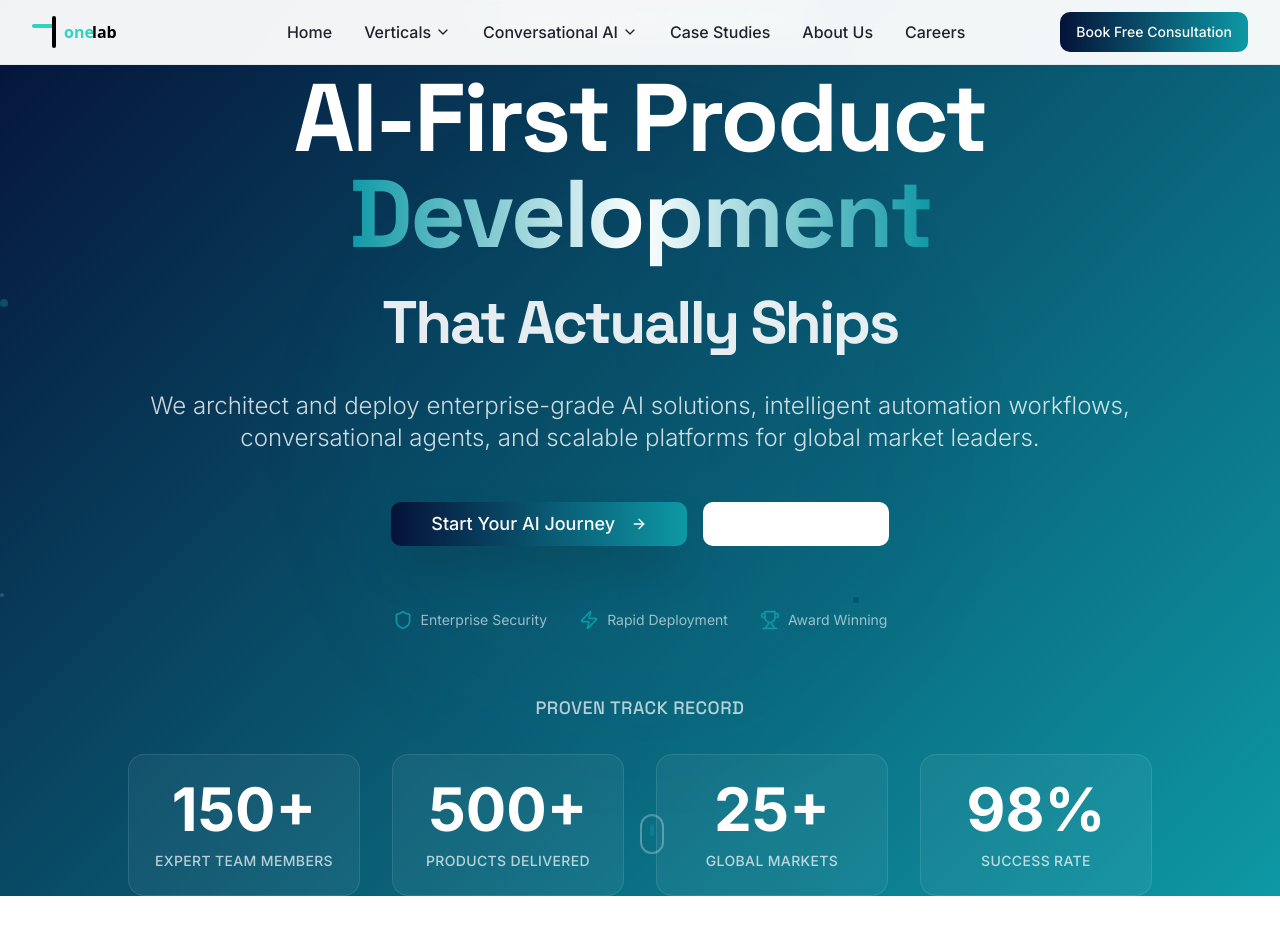
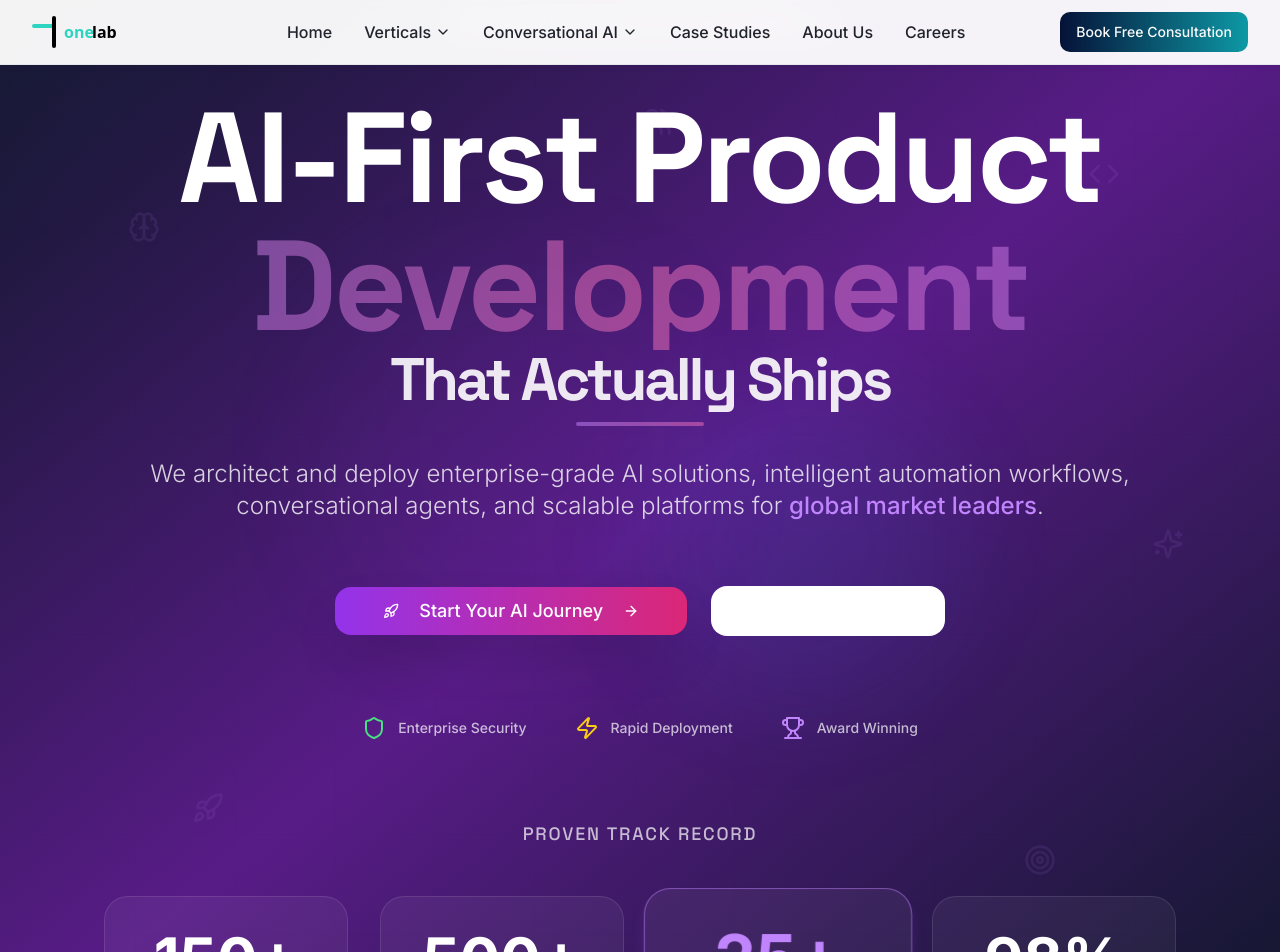
Before and after one commit to Sahil-code-love/onelab-ai-revamp-website, a React (Vite) app: page / in a window 1280 px wide. Shown: the top 952 px of the page. Built offline with nearby package versions, Linux system fonts and the light colour scheme.

Commit message:
Redesign Hero section layout
Completely redesign the Hero section with a focus on interactivity and a more modern, "beyond" thinking approach.

```diff
--- a/src/components/sections/Hero.tsx
+++ b/src/components/sections/Hero.tsx
@@ -1,115 +1,233 @@
 import { Button } from "@/components/ui/button";
-import { ArrowRight, Globe, Zap, Trophy, Shield } from "lucide-react";
+import { ArrowRight, Globe, Zap, Trophy, Shield, Sparkles, Brain, Rocket, Target, Code, Users } from "lucide-react";
+import { useState, useEffect } from "react";
 
 const Hero = () => {
+  const [mousePosition, setMousePosition] = useState({ x: 0, y: 0 });
+  const [currentMetric, setCurrentMetric] = useState(0);
+  const [animatedCounts, setAnimatedCounts] = useState({ teams: 0, products: 0, markets: 0, success: 0 });
+
+  useEffect(() => {
+    const handleMouseMove = (e: MouseEvent) => {
+      setMousePosition({ x: e.clientX, y: e.clientY });
+    };
+    window.addEventListener('mousemove', handleMouseMove);
+    return () => window.removeEventListener('mousemove', handleMouseMove);
+  }, []);
+
+  useEffect(() => {
+    const interval = setInterval(() => {
+      setCurrentMetric(prev => (prev + 1) % 4);
+    }, 3000);
+    return () => clearInterval(interval);
+  }, []);
+
+  useEffect(() => {
+    const targets = { teams: 150, products: 500, markets: 25, success: 98 };
+    const duration = 2000;
+    const steps = 60;
+    const stepTime = duration / steps;
+
+    const animateNumber = (key: keyof typeof targets, target: number) => {
+      let current = 0;
+      const increment = target / steps;
+      const timer = setInterval(() => {
+        current += increment;
+        if (current >= target) {
+          current = target;
+          clearInterval(timer);
+        }
+        setAnimatedCounts(prev => ({ ...prev, [key]: Math.floor(current) }));
+      }, stepTime);
+    };
+
+    const timeout = setTimeout(() => {
+      animateNumber('teams', targets.teams);
+      animateNumber('products', targets.products);
+      animateNumber('markets', targets.markets);
+      animateNumber('success', targets.success);
+    }, 500);
+
+    return () => clearTimeout(timeout);
+  }, []);
+
+  const floatingElements = [
+    { icon: Brain, delay: 0, x: 10, y: 20 },
+    { icon: Code, delay: 1000, x: 85, y: 15 },
+    { icon: Rocket, delay: 2000, x: 15, y: 75 },
+    { icon: Target, delay: 3000, x: 80, y: 80 },
+    { icon: Users, delay: 1500, x: 50, y: 10 },
+    { icon: Sparkles, delay: 2500, x: 90, y: 50 }
+  ];
+
   return (
-    <section className="relative min-h-screen flex items-center justify-center overflow-hidden">
-      {/* Enhanced Background with multiple layers */}
-      <div className="absolute inset-0 gradient-hero"></div>
+    <section className="relative min-h-screen flex items-center justify-center overflow-hidden bg-gradient-to-br from-slate-900 via-purple-900 to-slate-900">
+      {/* Interactive Mouse-Following Background */}
+      <div
+        className="absolute inset-0 opacity-30"
+        style={{
+          background: `radial-gradient(600px circle at ${mousePosition.x}px ${mousePosition.y}px, rgba(139, 92, 246, 0.15), transparent 40%)`
+        }}
+      />
 
-      {/* Sophisticated animated background elements */}
-      <div className="absolute inset-0 overflow-hidden">
-        <div className="absolute top-1/4 left-1/4 w-96 h-96 bg-tech-accent/8 rounded-full blur-3xl animate-pulse"></div>
-        <div className="absolute bottom-1/3 right-1/4 w-80 h-80 bg-primary/8 rounded-full blur-3xl animate-pulse delay-1000"></div>
-        <div className="absolute top-1/2 left-1/2 transform -translate-x-1/2 -translate-y-1/2 w-[600px] h-[600px] bg-gradient-to-r from-tech-accent/5 to-primary/5 rounded-full blur-3xl animate-pulse delay-500"></div>
+      {/* Dynamic Grid Background */}
+      <div className="absolute inset-0 opacity-20" style={{
+        backgroundImage: `
+          linear-gradient(rgba(139, 92, 246, 0.1) 1px, transparent 1px),
+          linear-gradient(90deg, rgba(139, 92, 246, 0.1) 1px, transparent 1px)
+        `,
+        backgroundSize: '100px 100px',
+        animation: 'grid-move 20s linear infinite'
+      }} />
 
-        {/* Floating particles */}
-        <div className="absolute top-1/3 left-1/6 w-2 h-2 bg-tech-accent/40 rounded-full animate-pulse delay-700"></div>
-        <div className="absolute bottom-1/3 right-1/6 w-1 h-1 bg-white/30 rounded-full animate-pulse delay-1500"></div>
-        <div className="absolute top-2/3 left-2/3 w-1.5 h-1.5 bg-primary/40 rounded-full animate-pulse delay-300"></div>
-      </div>
+      {/* Floating Interactive Elements */}
+      {floatingElements.map((element, index) => {
+        const Icon = element.icon;
+        return (
+          <div
+            key={index}
+            className="absolute opacity-20 group cursor-pointer transition-all duration-500 hover:opacity-80 hover:scale-150"
+            style={{
+              left: `${element.x}%`,
+              top: `${element.y}%`,
+              animationDelay: `${element.delay}ms`
+            }}
+          >
+            <Icon className="w-8 h-8 text-purple-400 animate-pulse group-hover:text-yellow-400 transition-colors" />
+          </div>
+        );
+      })}
+
+      {/* Animated Orbs */}
+      <div className="absolute top-1/4 left-1/4 w-96 h-96 bg-purple-500/10 rounded-full blur-3xl animate-pulse" />
+      <div className="absolute bottom-1/3 right-1/4 w-80 h-80 bg-blue-500/10 rounded-full blur-3xl animate-pulse delay-1000" />
 
       <div className="relative z-10 max-w-7xl mx-auto px-4 sm:px-6 lg:px-8">
+        {/* Interactive Header Badge */}
         <div className="text-center animate-fade-up">
-          {/* Premium badge */}
-          <div className="inline-flex items-center gap-2 px-4 py-2 rounded-full bg-white/10 backdrop-blur-sm border border-white/20 mb-8">
-            <Globe className="w-4 h-4 text-tech-accent" />
-            <span className="text-white/90 text-sm font-medium">Trusted by Fortune 500 Companies Globally</span>
+          <div className="inline-flex items-center gap-3 px-6 py-3 rounded-full bg-white/10 backdrop-blur-md border border-white/20 mb-12 group hover:bg-white/20 transition-all duration-300 cursor-pointer">
+            <Globe className="w-5 h-5 text-purple-400 group-hover:rotate-180 transition-transform duration-500" />
+            <span className="text-white text-sm font-medium">Trusted by Fortune 500 Companies Globally</span>
+            <Sparkles className="w-4 h-4 text-yellow-400 animate-pulse" />
           </div>
 
-          {/* Main headline with enhanced typography */}
-          <h1 className="text-6xl md:text-8xl font-space-grotesk font-bold text-white mb-8 leading-[0.9] tracking-tight">
-            AI-First Product
-            <br />
-            <span className="bg-gradient-to-r from-tech-accent via-white to-tech-accent bg-clip-text text-transparent">
-              Development
-            </span>
-            <br />
-            <span className="text-5xl md:text-6xl text-white/90">That Actually Ships</span>
-          </h1>
+          {/* Interactive Main Headline */}
+          <div className="relative">
+            <h1 className="text-6xl md:text-8xl lg:text-9xl font-space-grotesk font-bold mb-12 leading-[0.85] tracking-tight">
+              <span className="block text-white hover:text-purple-300 transition-colors duration-300 cursor-default">
+                AI-First Product
+              </span>
+              <span className="block bg-gradient-to-r from-purple-400 via-pink-400 to-purple-400 bg-clip-text text-transparent animate-pulse">
+                Development
+              </span>
+              <span className="block text-4xl md:text-5xl lg:text-6xl text-white/90 hover:text-white transition-colors duration-300 cursor-default">
+                That Actually Ships
+              </span>
+            </h1>
 
-          {/* Enhanced description */}
-          <p className="text-xl md:text-2xl text-white/80 mb-12 max-w-5xl mx-auto leading-relaxed font-light">
+            {/* Interactive Accent Line */}
+            <div className="absolute -bottom-4 left-1/2 transform -translate-x-1/2 w-32 h-1 bg-gradient-to-r from-purple-400 to-pink-400 rounded-full animate-pulse" />
+          </div>
+
+          {/* Enhanced Description */}
+          <p className="text-xl md:text-2xl text-white/80 mb-16 max-w-5xl mx-auto leading-relaxed font-light">
             We architect and deploy enterprise-grade AI solutions, intelligent automation workflows,
-            conversational agents, and scalable platforms for global market leaders.
+            conversational agents, and scalable platforms for <span className="text-purple-400 font-medium">global market leaders</span>.
           </p>
 
-          {/* CTA section with multiple options */}
-          <div className="flex flex-col sm:flex-row justify-center items-center gap-4 mb-16">
-            <Button size="lg" className="btn-tech text-lg px-10 py-4 group shadow-2xl">
+          {/* Interactive CTA Buttons */}
+          <div className="flex flex-col sm:flex-row justify-center items-center gap-6 mb-20">
+            <Button
+              size="lg"
+              className="bg-gradient-to-r from-purple-600 to-pink-600 hover:from-purple-700 hover:to-pink-700 text-white text-lg px-12 py-6 rounded-2xl group shadow-2xl hover:shadow-purple-500/25 transition-all duration-300 hover:scale-105"
+            >
+              <Rocket className="mr-3 h-5 w-5 group-hover:rotate-12 transition-transform" />
               Start Your AI Journey
-              <ArrowRight className="ml-2 h-5 w-5 group-hover:translate-x-1 transition-transform" />
+              <ArrowRight className="ml-3 h-5 w-5 group-hover:translate-x-2 transition-transform" />
             </Button>
-            <Button variant="outline" size="lg" className="text-white border-white/30 hover:bg-white/10 text-lg px-8 py-4 backdrop-blur-sm">
+            <Button
+              variant="outline"
+              size="lg"
+              className="text-white border-white/30 hover:bg-white/10 text-lg px-10 py-6 rounded-2xl backdrop-blur-md hover:border-purple-400/50 transition-all duration-300 hover:scale-105"
+            >
+              <Target className="mr-2 h-5 w-5" />
               View Portfolio
             </Button>
           </div>
 
-          {/* Trust indicators */}
-          <div className="flex flex-wrap justify-center items-center gap-8 mb-16 text-white/60">
-            <div className="flex items-center gap-2">
-              <Shield className="w-5 h-5 text-tech-accent" />
-              <span className="text-sm">Enterprise Security</span>
-            </div>
-            <div className="flex items-center gap-2">
-              <Zap className="w-5 h-5 text-tech-accent" />
-              <span className="text-sm">Rapid Deployment</span>
-            </div>
-            <div className="flex items-center gap-2">
-              <Trophy className="w-5 h-5 text-tech-accent" />
-              <span className="text-sm">Award Winning</span>
-            </div>
+          {/* Interactive Trust Indicators */}
+          <div className="flex flex-wrap justify-center items-center gap-12 mb-20">
+            {[
+              { icon: Shield, text: "Enterprise Security", color: "text-green-400" },
+              { icon: Zap, text: "Rapid Deployment", color: "text-yellow-400" },
+              { icon: Trophy, text: "Award Winning", color: "text-purple-400" }
+            ].map((item, index) => {
+              const Icon = item.icon;
+              return (
+                <div key={index} className="flex items-center gap-3 group cursor-pointer hover:scale-110 transition-transform duration-300">
+                  <Icon className={`w-6 h-6 ${item.color} group-hover:animate-bounce`} />
+                  <span className="text-white/70 group-hover:text-white text-sm font-medium transition-colors">{item.text}</span>
+                </div>
+              );
+            })}
           </div>
 
-          {/* Enhanced Key Metrics with better visual hierarchy */}
+          {/* Interactive Metrics Grid */}
           <div className="animate-fade-in">
-            <h3 className="text-white/70 text-lg font-medium mb-8 tracking-wide">PROVEN TRACK RECORD</h3>
-            <div className="grid grid-cols-2 lg:grid-cols-4 gap-8 max-w-5xl mx-auto">
-              <div className="group">
-                <div className="bg-white/5 backdrop-blur-sm rounded-2xl p-6 border border-white/10 hover:border-tech-accent/30 transition-all duration-300 hover:bg-white/10">
-                  <div className="text-5xl md:text-6xl font-bold text-white mb-3 group-hover:text-tech-accent transition-colors">150+</div>
-                  <div className="text-white/70 text-sm font-medium uppercase tracking-wide">Expert Team Members</div>
+            <h3 className="text-white/70 text-lg font-medium mb-12 tracking-widest">PROVEN TRACK RECORD</h3>
+            <div className="grid grid-cols-2 lg:grid-cols-4 gap-8 max-w-6xl mx-auto">
+              {[
+                { value: animatedCounts.teams, suffix: "+", label: "Expert Team Members", isActive: currentMetric === 0 },
+                { value: animatedCounts.products, suffix: "+", label: "Products Delivered", isActive: currentMetric === 1 },
+                { value: animatedCounts.markets, suffix: "+", label: "Global Markets", isActive: currentMetric === 2 },
+                { value: animatedCounts.success, suffix: "%", label: "Success Rate", isActive: currentMetric === 3 }
+              ].map((metric, index) => (
+                <div
+                  key={index}
+                  className={`group cursor-pointer transition-all duration-500 hover:scale-110 ${
+                    metric.isActive ? 'scale-110' : ''
+                  }`}
+                >
+                  <div className={`relative bg-white/5 backdrop-blur-md rounded-3xl p-8 border transition-all duration-500 hover:bg-white/15 ${
+                    metric.isActive
+                      ? 'border-purple-400/50 bg-white/10 shadow-lg shadow-purple-500/20'
+                      : 'border-white/10 hover:border-purple-400/30'
+                  }`}>
+                    {metric.isActive && (
+                      <div className="absolute -top-2 -right-2 w-4 h-4 bg-purple-400 rounded-full animate-ping" />
+                    )}
+                    <div className={`text-5xl md:text-6xl font-bold mb-4 transition-all duration-300 ${
+                      metric.isActive ? 'text-purple-400' : 'text-white group-hover:text-purple-400'
+                    }`}>
+                      {metric.value}{metric.suffix}
+                    </div>
+                    <div className="text-white/70 text-sm font-medium uppercase tracking-wide leading-tight">
+                      {metric.label}
+                    </div>
+                  </div>
                 </div>
-              </div>
-              <div className="group">
-                <div className="bg-white/5 backdrop-blur-sm rounded-2xl p-6 border border-white/10 hover:border-tech-accent/30 transition-all duration-300 hover:bg-white/10">
-                  <div className="text-5xl md:text-6xl font-bold text-white mb-3 group-hover:text-tech-accent transition-colors">500+</div>
-                  <div className="text-white/70 text-sm font-medium uppercase tracking-wide">Products Delivered</div>
-                </div>
-              </div>
-              <div className="group">
-                <div className="bg-white/5 backdrop-blur-sm rounded-2xl p-6 border border-white/10 hover:border-tech-accent/30 transition-all duration-300 hover:bg-white/10">
-                  <div className="text-5xl md:text-6xl font-bold text-white mb-3 group-hover:text-tech-accent transition-colors">25+</div>
-                  <div className="text-white/70 text-sm font-medium uppercase tracking-wide">Global Markets</div>
-                </div>
-              </div>
-              <div className="group">
-                <div className="bg-white/5 backdrop-blur-sm rounded-2xl p-6 border border-white/10 hover:border-tech-accent/30 transition-all duration-300 hover:bg-white/10">
-                  <div className="text-5xl md:text-6xl font-bold text-white mb-3 group-hover:text-tech-accent transition-colors">98%</div>
-                  <div className="text-white/70 text-sm font-medium uppercase tracking-wide">Success Rate</div>
-                </div>
-              </div>
+              ))}
             </div>
           </div>
         </div>
       </div>
 
-      {/* Enhanced scroll indicator */}
-      <div className="absolute bottom-8 left-1/2 transform -translate-x-1/2 animate-bounce">
-        <div className="w-6 h-10 border-2 border-white/30 rounded-full flex justify-center backdrop-blur-sm">
-          <div className="w-1 h-3 bg-tech-accent/80 rounded-full mt-2 animate-pulse"></div>
+      {/* Interactive Scroll Indicator */}
+      <div className="absolute bottom-8 left-1/2 transform -translate-x-1/2 group cursor-pointer">
+        <div className="w-8 h-12 border-2 border-white/30 rounded-full flex justify-center backdrop-blur-md group-hover:border-purple-400/50 transition-colors duration-300 group-hover:scale-110">
+          <div className="w-1.5 h-4 bg-purple-400 rounded-full mt-2 animate-bounce group-hover:bg-yellow-400 transition-colors"></div>
         </div>
+        <p className="text-white/50 text-xs mt-2 opacity-0 group-hover:opacity-100 transition-opacity">Scroll to explore</p>
       </div>
+
+      <style dangerouslySetInnerHTML={{
+        __html: `
+          @keyframes grid-move {
+            0% { transform: translate(0, 0); }
+            100% { transform: translate(100px, 100px); }
+          }
+        `
+      }} />
     </section>
   );
 };
```
